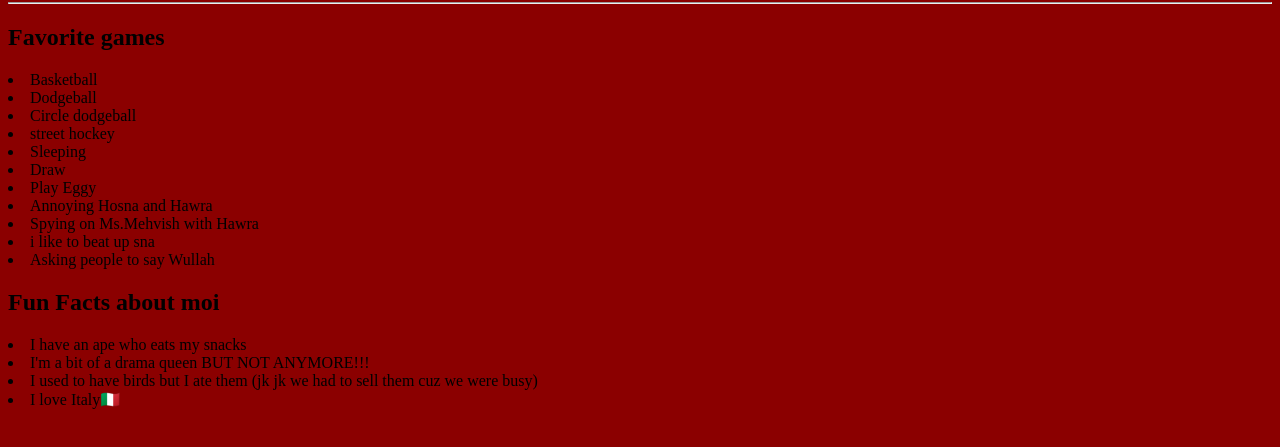
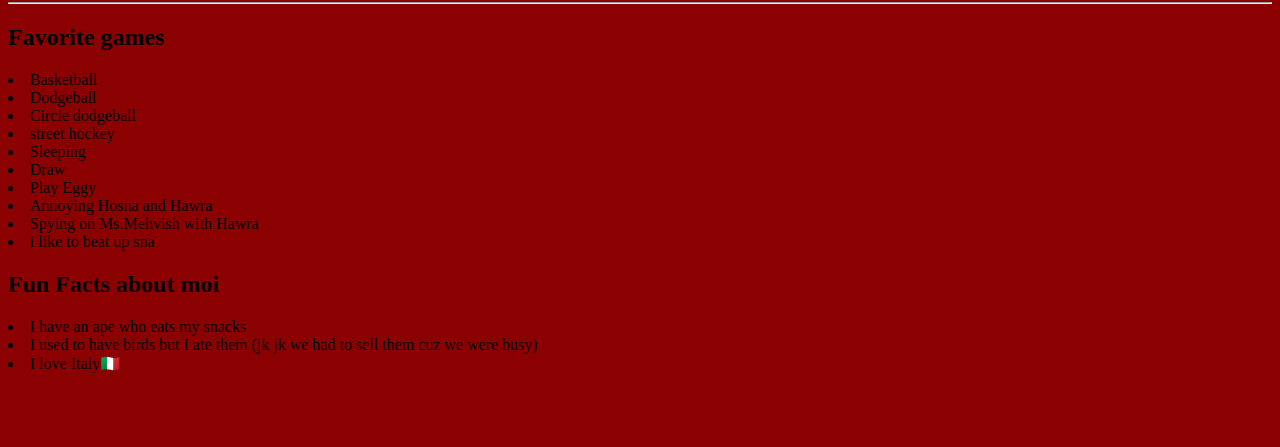
Before and after one commit to Zoyce13/Page, a plain HTML site: page index.html in a window 1280 px wide. Shown: the part 163-610 px from the top of the page. Drawn offline with Linux system fonts and the light colour scheme.

Commit message:
Update index.html

```diff
--- a/index.html
+++ b/index.html
@@ -31,7 +31,7 @@
         <li> Annoying Hosna and Hawra </li>
         <li> Spying on Ms.Mehvish with Hawra </li>
         <li>i like to beat up sna </li>
-        <li> Asking people to say Wullah </li>
+
 
 
 
@@ -39,7 +39,6 @@
         <h2> Fun Facts about moi </h2>
 
         <li> I have an ape who eats my snacks </li>
-        <li> I'm a bit of a drama queen BUT NOT ANYMORE!!! </li>
         <li> I used to have birds but I ate them (jk jk we had to sell them cuz we were busy) </li>
 
         <li> I love Italy🇮🇹 </li>
```
